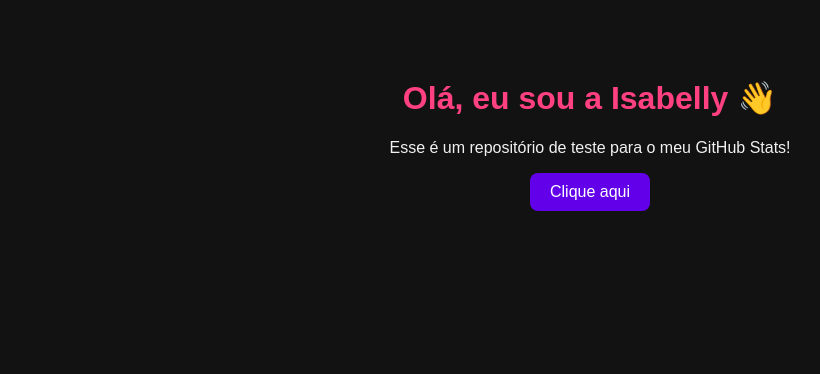
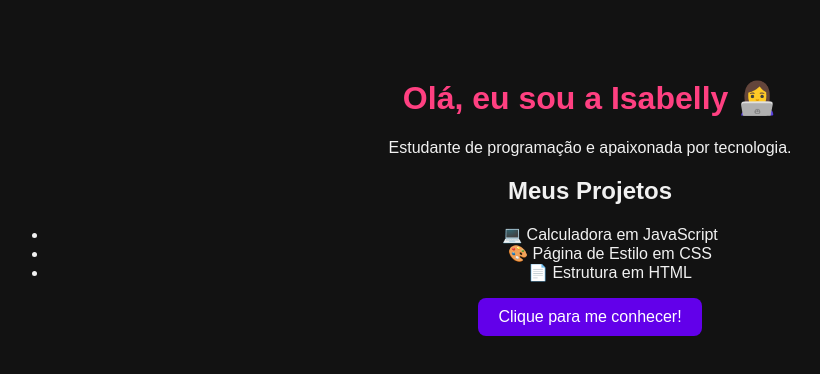
Before and after one commit to IsabellyAds/portfolio-test, a plain HTML site: page index.html in a window 1280 px wide. Shown: the whole page, without its empty margins (50-870 px from the left). Drawn offline with Linux system fonts and the light colour scheme.

Commit message:
Update index.html

```diff
--- a/index.html
+++ b/index.html
@@ -3,13 +3,25 @@
 <head>
   <meta charset="UTF-8">
   <meta name="viewport" content="width=device-width, initial-scale=1.0">
-  <title>Meu Portfólio Teste</title>
+  <title>Portfólio - Isabelly</title>
   <link rel="stylesheet" href="style.css">
 </head>
 <body>
-  <h1>Olá, eu sou a Isabelly 👋</h1>
-  <p>Esse é um repositório de teste para o meu GitHub Stats!</p>
-  <button onclick="mostrarMensagem()">Clique aqui</button>
+  <header>
+    <h1>Olá, eu sou a Isabelly 👩‍💻</h1>
+    <p>Estudante de programação e apaixonada por tecnologia.</p>
+  </header>
+
+  <section class="projetos">
+    <h2>Meus Projetos</h2>
+    <ul>
+      <li>💻 Calculadora em JavaScript</li>
+      <li>🎨 Página de Estilo em CSS</li>
+      <li>📄 Estrutura em HTML</li>
+    </ul>
+  </section>
+
+  <button onclick="mostrarMensagem()">Clique para me conhecer!</button>
 
   <script src="script.js"></script>
 </body>
```
